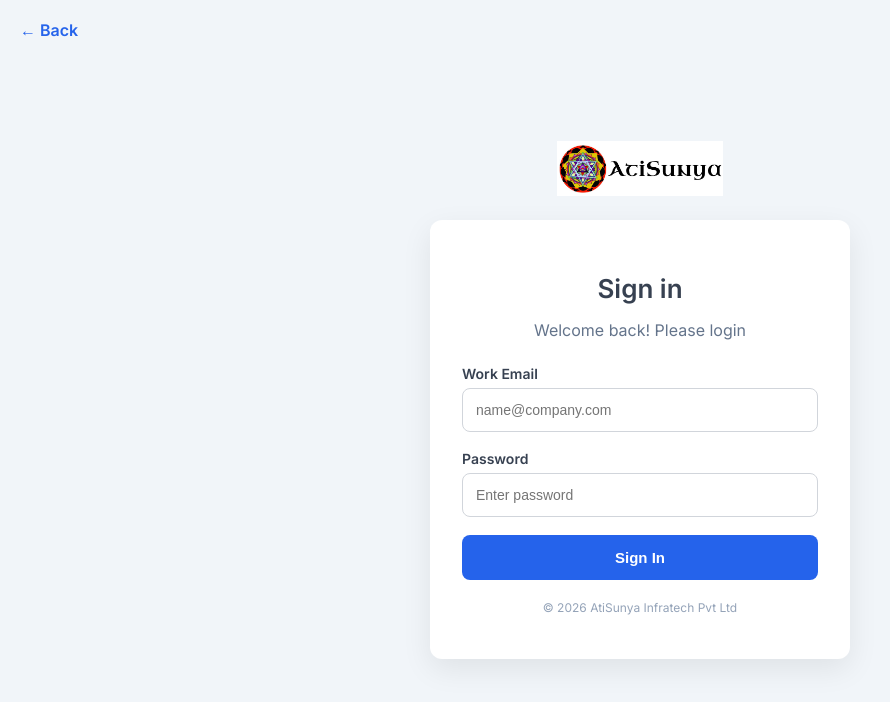
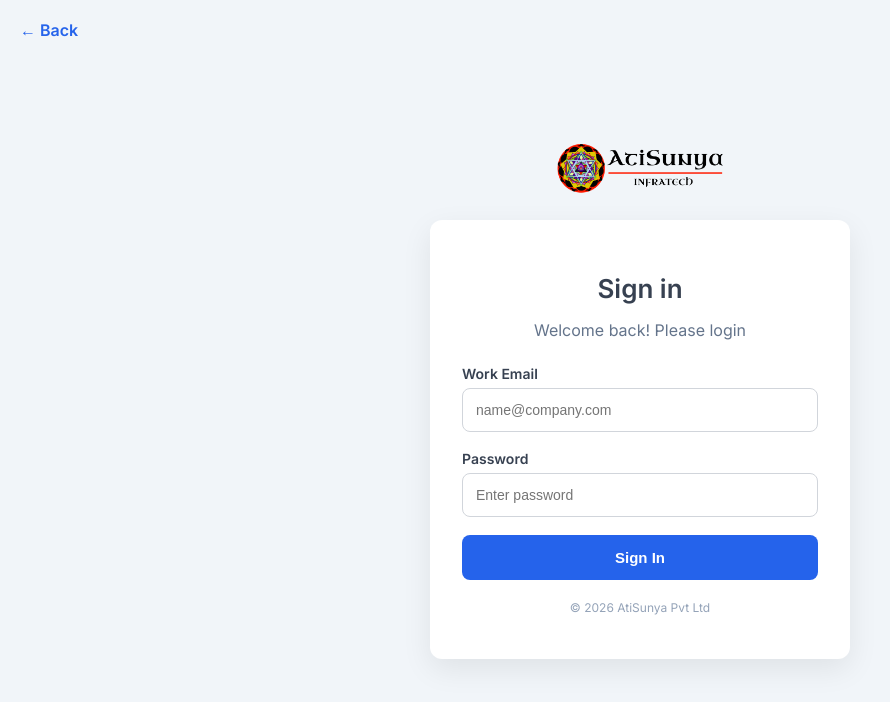
Before and after one commit to Raghav5363/AtiSunyaCRM, a React (Create React App) app in the folder frontend/: page /login in a window 1280 px wide. Shown: the top 702 px of the page, without its empty margins (0-890 px from the left). Built offline with nearby package versions, Linux system fonts and the light colour scheme; no server answers.

Commit message:
login.js done

```diff
--- a/frontend/src/pages/Login.js
+++ b/frontend/src/pages/Login.js
@@ -71,7 +71,7 @@ function Login() {
 
         {/* LOGO */}
         <img
-          src="/aspl-new-logo-1.jpg"
+          src="/InfratechLogo.png"
           alt="AtiSunya Infratech"
           style={styles.logo}
         />
@@ -130,7 +130,7 @@ function Login() {
           </form>
 
           <p style={styles.footer}>
-            © 2026 AtiSunya Infratech Pvt Ltd
+            © 2026 AtiSunya Pvt Ltd
           </p>
 
         </div>
```
